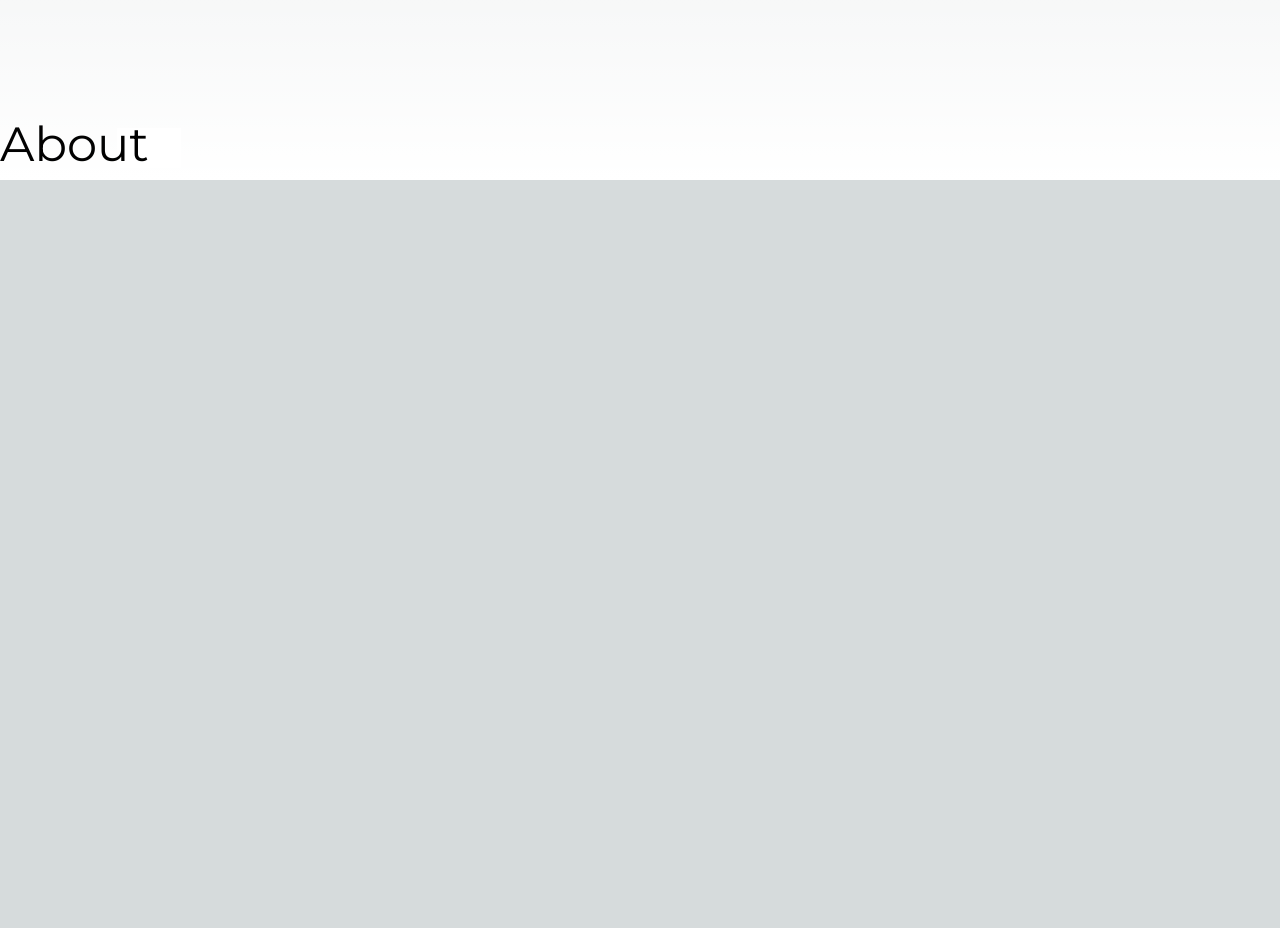
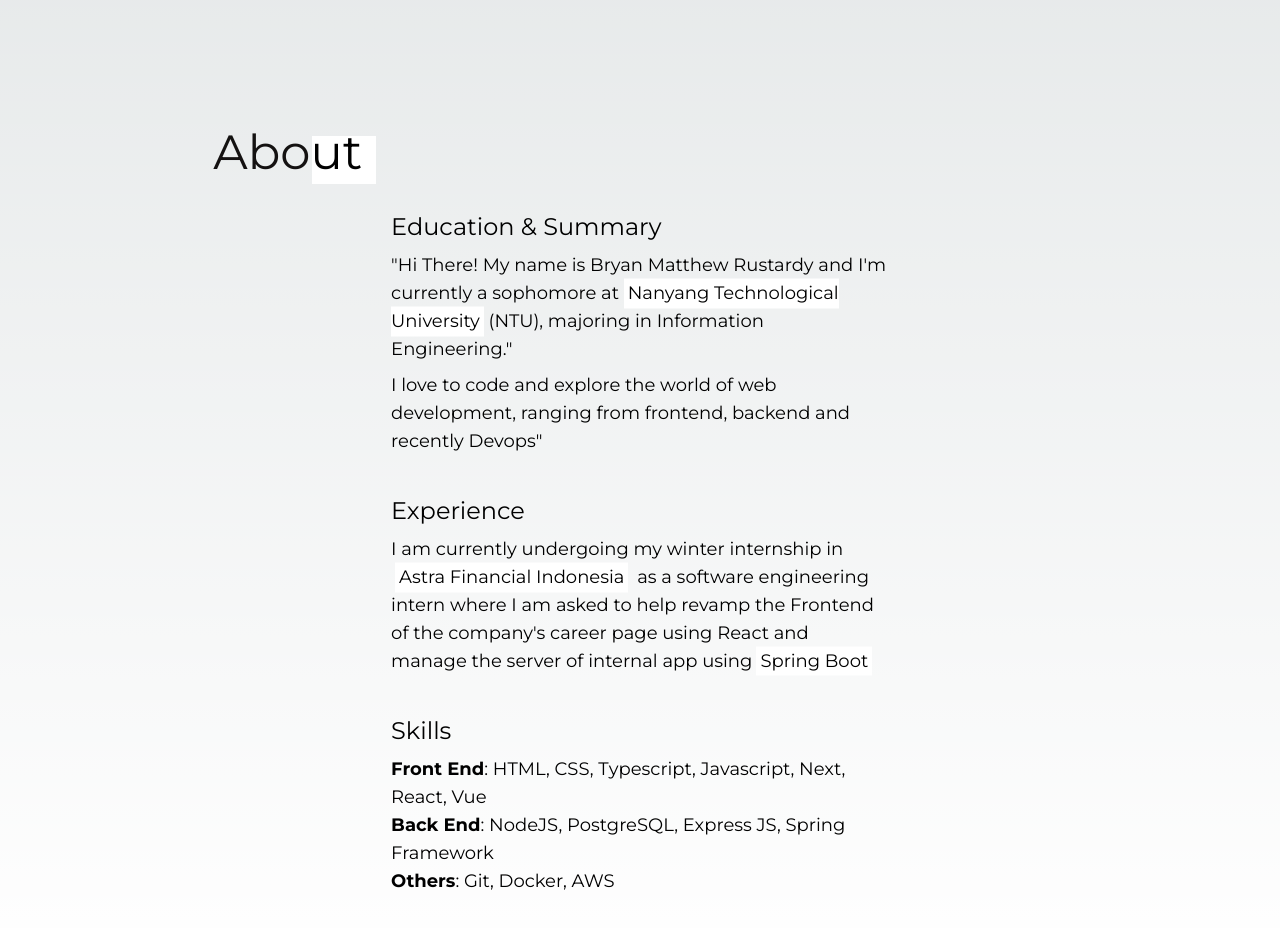
Before and after one commit to BryMat24/Personal-Website-V2, a Next.js app in the folder personal-website/: page / in a window 1280 px wide. Shown: the part 720-1648 px from the top of the page. Before the commit the page ends 900 px from the top, so only its background shows below. Built offline with nearby package versions, Linux system fonts and the light colour scheme.

Commit message:
style: add styling to about section

```diff
--- a/personal-website/src/components/About/index.tsx
+++ b/personal-website/src/components/About/index.tsx
@@ -1,11 +1,65 @@
 import React, { useContext } from "react";
 import SectionHeading from "../sectionHeading";
+import Paragraph from "./paragraph";
+import Subheading from "./subHeading";
 
 export default function About() {
     return (
-        <>
+        <section className="flex flex-col mx-8 my-4 mt-7 bg-dark-bg duration-700 md:w-8/12 md:m-auto">
             <SectionHeading title="About" />
-            <div></div>
-        </>
+            <div className="flex flex-col my-4 md:m-auto md:mt-12 lg:mb-0 lg:w-7/12">
+                <div>
+                    <Subheading title="Education & Summary" />
+                    <Paragraph>
+                        "Hi There! My name is Bryan Matthew Rustardy and I'm
+                        currently a sophomore at{" "}
+                        <span className="bg-white text-black p-1">
+                            Nanyang Technological University
+                        </span>{" "}
+                        (NTU), majoring in Information Engineering."
+                    </Paragraph>
+                    <Paragraph>
+                        I love to code and explore the world of web development,
+                        ranging from frontend, backend and recently Devops"
+                    </Paragraph>
+                </div>
+
+                <div>
+                    <Subheading title="Experience" />
+                    <Paragraph>
+                        I am currently undergoing my winter internship in{" "}
+                        <span className="text-black bg-white p-1 mx-1">
+                            Astra Financial Indonesia
+                        </span>{" "}
+                        as a software engineering intern where I am asked to
+                        help revamp the Frontend of the company's career page
+                        using React and manage the server of internal app using
+                        <span className="text-black bg-white p-1 mx-1">
+                            Spring Boot
+                        </span>
+                    </Paragraph>
+                </div>
+
+                <div>
+                    <Subheading title="Skills" />
+                    <ul
+                        style={{ transform: "translateY(-64.5044px)" }}
+                        className="my-2 text-lg"
+                    >
+                        <li>
+                            <b>Front End</b>: HTML, CSS, Typescript, Javascript,
+                            Next, React, Vue
+                        </li>
+                        <li>
+                            <b>Back End</b>: NodeJS, PostgreSQL, Express JS,
+                            Spring Framework
+                        </li>
+                        <li>
+                            <b>Others</b>: Git, Docker, AWS
+                        </li>
+                    </ul>
+                </div>
+            </div>
+        </section>
     );
 }
--- a/personal-website/src/components/About/paragraph.tsx
+++ b/personal-website/src/components/About/paragraph.tsx
@@ -1,7 +1,24 @@
 import { FunctionComponent } from "react";
 
-const Paragraph: FunctionComponent = () => {
-    return <></>;
+interface ParagraphProps {
+    children: React.ReactNode;
+}
+
+const Paragraph: FunctionComponent<ParagraphProps> = ({ children }) => {
+    const paragraphStyle = {
+        transform: "translateY(-64.5044px)",
+    };
+
+    return (
+        <p
+            className="text-dark-primary my-2 duration-700 lg:text-lg relative overflow-hidden"
+            style={paragraphStyle}
+        >
+            <span>
+                <span className="">{children}</span>
+            </span>
+        </p>
+    );
 };
 
 export default Paragraph;
--- a/personal-website/src/components/About/subHeading.tsx
+++ b/personal-website/src/components/About/subHeading.tsx
@@ -1,7 +1,22 @@
 import { FunctionComponent } from "react";
 
-const Subheading: FunctionComponent = () => {
-    return <></>;
+interface Props {
+    title: string;
+}
+
+const Subheading: FunctionComponent<Props> = ({ title }) => {
+    const subheadingStyle = {
+        transform: "translateY(-64.5044px)",
+    };
+
+    return (
+        <h4
+            className="text-dark-primary mt-8 duration-700 lg:text-2xl"
+            style={subheadingStyle}
+        >
+            {title}
+        </h4>
+    );
 };
 
 export default Subheading;
--- a/personal-website/src/components/sectionHeading.tsx
+++ b/personal-website/src/components/sectionHeading.tsx
@@ -7,7 +7,7 @@ interface Props {
 const SectionHeading: FunctionComponent<Props> = ({ title }) => {
     return (
         <div
-            className="flex my-5 mb-3 lg:mt-0 overflow-hidden bg-dark-bg duration-700 relative"
+            className="flex my-5 mb-3 lg:mt-0 overflow-hidden bg-dark-bg duration-700 relative py-2"
             style={{ opacity: 1 }}
         >
             <h3
@@ -17,8 +17,8 @@ const SectionHeading: FunctionComponent<Props> = ({ title }) => {
                 {title}
             </h3>
             <div
-                className="relative top-0 self-end right-8 lg:right-13 w-16 lg:h-10 bg-white"
-                style={{ opacity: 1, transform: "none" }}
+                className="relative self-end right-[50px] lg:right-13 w-16 h-8 lg:h-12 bg-white translate-y-2"
+                style={{ opacity: 1 }}
             ></div>
         </div>
     );
```
